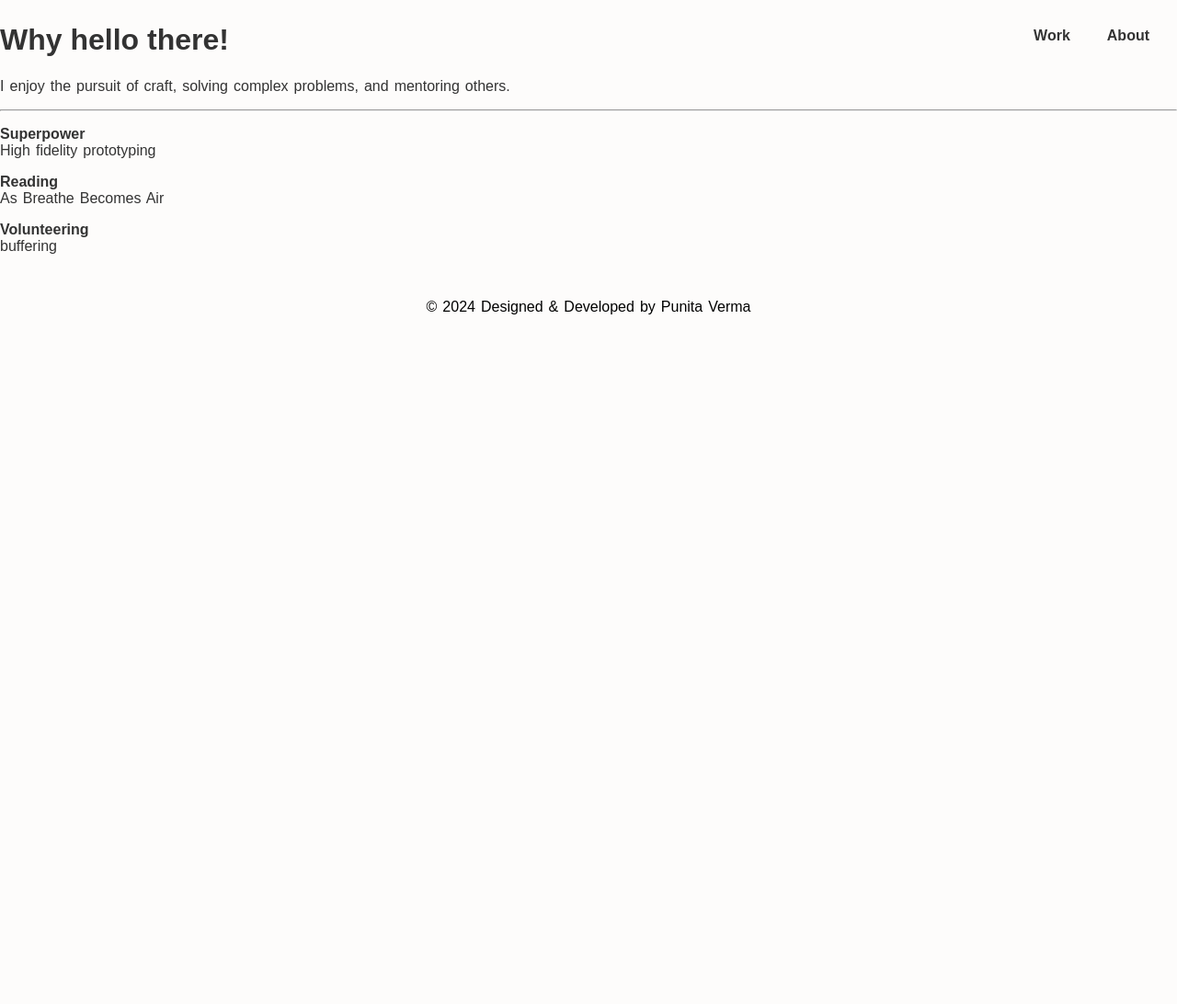
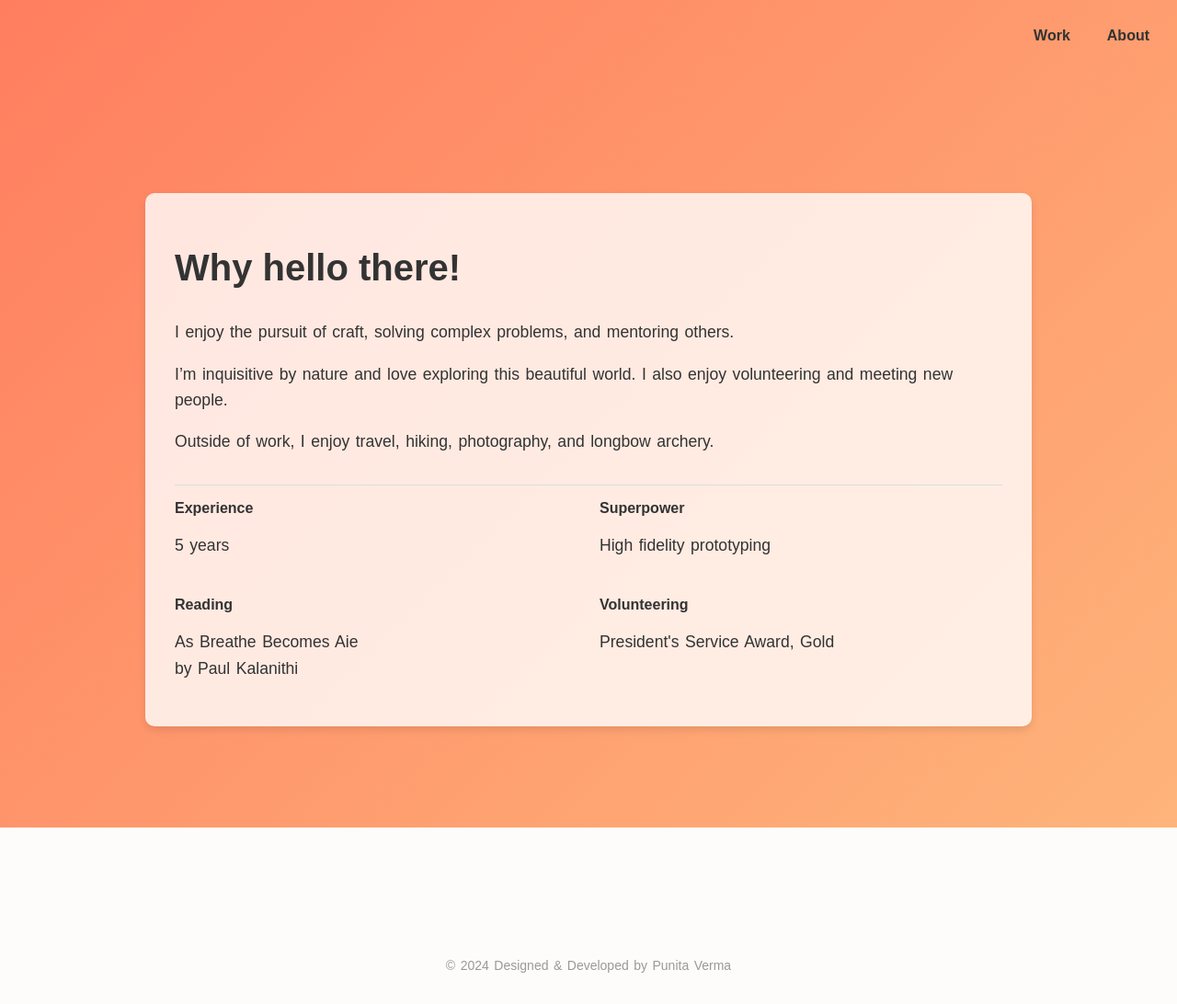
Before and after one commit to p9verma/punitaverma9.github.io, a Jekyll site: the page built from about.md, in a window 1280 px wide. Shown: the whole page at 92% size. Built offline with Jekyll 4.4.1, drawn with Linux system fonts in a browser that asks for light colours; before the commit the page ends 927 px from its top, so only the background shows below that.

Commit message:
update layout

```diff
--- a/_layouts/about.html
+++ b/_layouts/about.html
@@ -5,14 +5,15 @@
   <meta name="viewport" content="width=device-width, initial-scale=1">
   <title>{{ page.title }} - {{ site.title }}</title>
   <link rel="stylesheet" href="{{ '/assets/css/main.min.css' | prepend: site.baseurl }}">
-<!-- Inline CSS for Navbar Styling -->
+  <!-- Inline CSS for Styling -->
   <style>
-    /* Basic reset and styling */
+    /* Body styling and gradient background */
     body {
       font-family: Arial, sans-serif;
       margin: 0;
       padding: 0;
       color: #333;
+      background: linear-gradient(135deg, #ff7e5f, #feb47b);
     }
     /* Navbar container */
     .navbar {
@@ -20,7 +21,7 @@
       top: 20px;
       right: 20px;
       display: flex;
-      gap: 20px; /* Space between links */
+      gap: 20px;
     }
     /* Styling individual navbar links */
     .navbar a {
@@ -35,6 +36,75 @@
     .navbar a:hover {
       background-color: #f0f0f0;
     }
+    /* About container styling */
+    .about-section {
+      display: flex;
+      justify-content: center;
+      align-items: center;
+      min-height: 100vh;
+      padding: 50px 20px;
+    }
+    .about-container {
+      max-width: 900px;
+      background: rgba(255, 255, 255, 0.8);
+      padding: 2em;
+      border-radius: 10px;
+      box-shadow: 0 4px 8px rgba(0, 0, 0, 0.1);
+      display: flex;
+      gap: 2em;
+    }
+    /* Text section styling */
+    .about-text {
+      flex: 2;
+    }
+    .about-text h1 {
+      font-size: 2.5em;
+      font-weight: bold;
+      margin-bottom: 1em;
+      color: #333;
+    }
+    .about-text p {
+      font-size: 1.1em;
+      line-height: 1.6;
+      margin-bottom: 1em;
+    }
+    /* Profile picture styling */
+    .about-profile {
+      flex: 1;
+      display: flex;
+      align-items: center;
+      justify-content: center;
+    }
+    .about-profile img {
+      width: 200px;
+      height: 200px;
+      border-radius: 50%;
+      box-shadow: 0px 4px 8px rgba(0, 0, 0, 0.1);
+    }
+    /* Grid section for additional details */
+    .about-details {
+      display: grid;
+      grid-template-columns: repeat(2, 1fr);
+      gap: 1.5em;
+      margin-top: 2em;
+      border-top: 1px solid #ddd;
+      padding-top: 1em;
+    }
+    .about-details div {
+      font-size: 1em;
+    }
+    .about-details strong {
+      display: block;
+      font-weight: bold;
+      margin-bottom: 0.5em;
+    }
+    /* Footer styling */
+    .footer {
+      text-align: center;
+      padding: 20px;
+      font-size: 14px;
+      color: #999;
+    }
   </style>
 </head>
 <body>
@@ -47,7 +117,33 @@
   <!-- Main About Content -->
   <section class="about-section">
     <div class="about-container">
-      {{ content }}
+      <div class="about-text">
+        <h1>Why hello there!</h1>
+        <p>I enjoy the pursuit of craft, solving complex problems, and mentoring others.</p>
+        <p>I’m inquisitive by nature and love exploring this beautiful world. I also enjoy volunteering and meeting new people.</p>
+        <p>Outside of work, I enjoy travel, hiking, photography, and longbow archery.</p>
+        <div class="about-details">
+          <div>
+            <strong>Experience</strong>
+            <p>5 years</p>
+          </div>
+          <div>
+            <strong>Superpower</strong>
+            <p>High fidelity prototyping</p>
+          </div>
+          <div>
+            <strong>Reading</strong>
+            <p>As Breathe Becomes Aie<br>by Paul Kalanithi</p>
+          </div>
+          <div>
+            <strong>Volunteering</strong>
+            <p>President's Service Award, Gold</p>
+          </div>
+        </div>
+      </div>
+<!--       <div class="about-profile">
+        <img src="{{ '/assets/img/profile.jpg' | prepend: site.baseurl }}" alt="Profile Picture">
+      </div> -->
     </div>
   </section>
 
```
